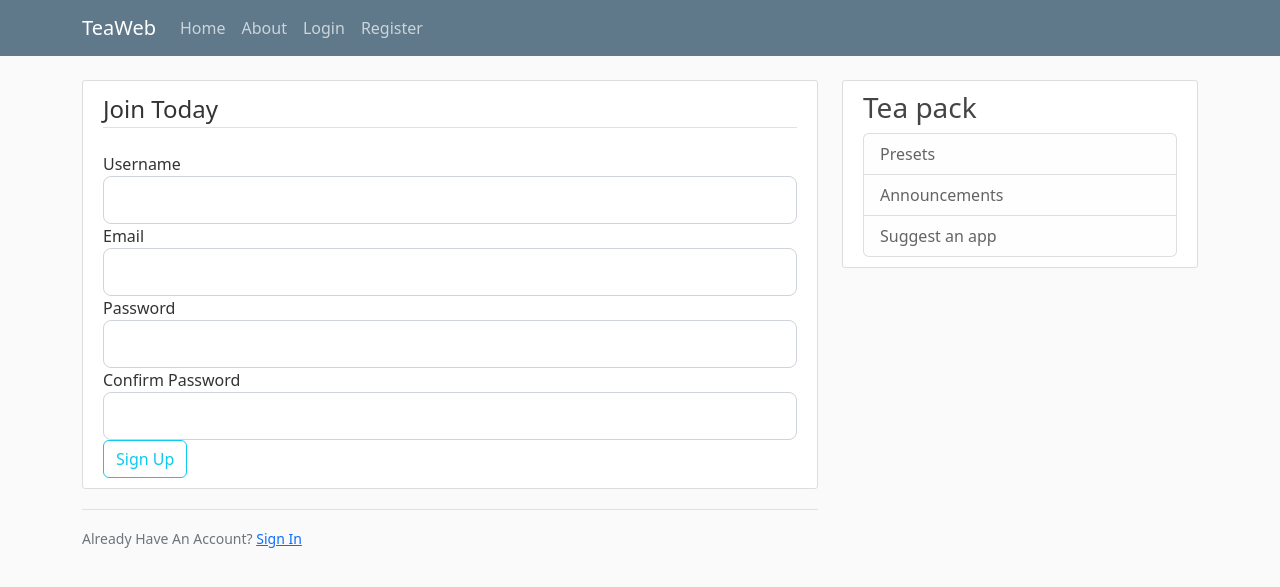
After one commit to Eduard2609/TeaPython_ISW, a Flask app: page /register in a window 1280 px wide. The commit adds this page. Shown: the top 587 px of the page. Run offline with Flask 2, Linux system fonts and the light colour scheme; some libraries are stand-ins or nearby versions.

Commit message:
added login and register functions

```diff
--- a/hello.py
+++ b/hello.py
@@ -1,6 +1,8 @@
-from flask import Flask, render_template, url_for, request, redirect
+from flask import Flask, render_template, url_for, request, flash, redirect
+from login import RegistrationForm, LoginForm
 
 app = Flask(__name__)
+app.config['SECRET_KEY'] = '5791628bb0b13ce0c676dfde280ba245'
 
 aplicatie = [
     {
@@ -49,6 +51,27 @@ def home():
 def about():
     return  render_template('about.html')
 
+@app.route("/register", methods=['GET', 'POST'])
+def register():
+    form = RegistrationForm()
+    if form.validate_on_submit():
+        flash(f'Account created for {form.username.data}!', 'success')
+        return redirect(url_for('home'))
+    return render_template('register.html', title='Register', form=form)
+
+
+@app.route("/login", methods=['GET', 'POST'])
+def login():
+    form = LoginForm()
+    if form.validate_on_submit():
+        if form.email.data == 'alexandru.momoi@student.unitbv.ro' and form.password.data == 'parola':
+            flash('You have been logged in!', 'success')
+            return redirect(url_for('home'))
+        else:
+            flash('Login Unsuccessful. Please check username and password', 'danger')
+    return render_template('login.html', title='Login', form=form)
+
+
 
 if __name__ == '__main__':
     app.run(debug=True)
--- /dev/null
+++ b/login.py
@@ -0,0 +1,22 @@
+from flask_wtf import FlaskForm
+from wtforms import StringField, PasswordField, SubmitField, BooleanField
+from wtforms.validators import DataRequired, Length, Email, EqualTo
+
+
+class RegistrationForm(FlaskForm):
+    username = StringField('Username',
+                           validators=[DataRequired(), Length(min=2, max=20)])
+    email = StringField('Email',
+                        validators=[DataRequired(), Email()])
+    password = PasswordField('Password', validators=[DataRequired()])
+    confirm_password = PasswordField('Confirm Password',
+                                     validators=[DataRequired(), EqualTo('password')])
+    submit = SubmitField('Sign Up')
+
+
+class LoginForm(FlaskForm):
+    email = StringField('Email',
+                        validators=[DataRequired(), Email()])
+    password = PasswordField('Password', validators=[DataRequired()])
+    remember = BooleanField('Remember Me')
+    submit = SubmitField('Login')
--- a/templates/about.html
+++ b/templates/about.html
@@ -1,7 +1,4 @@
 {% extends "layout.html" %}
 {% block content %}
     <h1>About</h1>
-
-
-<p> tereadsadasd</p>
 {% endblock %}
--- a/templates/layout.html
+++ b/templates/layout.html
@@ -29,13 +29,13 @@
           </button>
           <div class="collapse navbar-collapse" id="navbarToggle">
             <div class="navbar-nav mr-auto">
-              <a class="nav-item nav-link" href="/">Home</a>
-              <a class="nav-item nav-link" href="/about">About</a>
+              <a class="nav-item nav-link" href="{{ url_for('home') }}">Home</a>
+              <a class="nav-item nav-link" href="{{ url_for('about') }}">About</a>
             </div>
             <!-- Navbar Right Side -->
             <div class="navbar-nav">
-              <a class="nav-item nav-link" href="/login">Login</a>
-              <a class="nav-item nav-link" href="/register">Register</a>
+              <a class="nav-item nav-link" href="{{ url_for('login') }}">Login</a>
+              <a class="nav-item nav-link" href="{{ url_for('register') }}">Register</a>
             </div>
           </div>
         </div>
@@ -44,6 +44,7 @@
     <main role="main" class="container">
       <div class="row">
         <div class="col-md-8">
+
           {% block content %}{% endblock %}
         </div>
         <div class="col-md-4">
@@ -59,7 +60,12 @@
       </div>
     </main>
 
-    <script src="https://cdn.jsdelivr.net/npm/bootstrap@5.2.0-beta1/dist/js/bootstrap.bundle.min.js" integrity="sha384-pprn3073KE6tl6bjs2QrFaJGz5/SUsLqktiwsUTF55Jfv3qYSDhgCecCxMW52nD2" crossorigin="anonymous"></script>
+    <script src="https://code.jquery.com/jquery-3.2.1.slim.min.js" integrity="sha384-KJ3o2DKtIkvYIK3UENzmM7KCkRr/rE9/Qpg6aAZGJwFDMVNA/GpGFF93hXpG5KkN" crossorigin="anonymous"></script>
+    <script src="https://cdnjs.cloudflare.com/ajax/libs/popper.js/1.12.9/umd/popper.min.js" integrity="sha384-ApNbgh9B+Y1QKtv3Rn7W3mgPxhU9K/ScQsAP7hUibX39j7fakFPskvXusvfa0b4Q" crossorigin="anonymous"></script>
+    <script src="https://maxcdn.bootstrapcdn.com/bootstrap/4.0.0/js/bootstrap.min.js" integrity="sha384-JZR6Spejh4U02d8jOt6vLEHfe/JQGiRRSQQxSfFWpi1MquVdAyjUar5+76PVCmYl" crossorigin="anonymous"></script>
+</body>
+</html>
+
 
 </body>
 </html>
--- /dev/null
+++ b/templates/register.html
@@ -0,0 +1,72 @@
+{% extends "layout.html" %}
+{% block content %}
+    <div class="content-section">
+        <form method="POST" action="">
+            {{ form.hidden_tag() }}
+            <fieldset class="form-group">
+                <legend class="border-bottom mb-4">Join Today</legend>
+                <div class="form-group">
+                    {{ form.username.label(class="form-control-label") }}
+
+                    {% if form.username.errors %}
+                        {{ form.username(class="form-control form-control-lg is-invalid") }}
+                        <div class="invalid-feedback">
+                            {% for error in form.username.errors %}
+                                <span>{{ error }}</span>
+                            {% endfor %}
+                        </div>
+                    {% else %}
+                        {{ form.username(class="form-control form-control-lg") }}
+                    {% endif %}
+                </div>
+                <div class="form-group">
+                    {{ form.email.label(class="form-control-label") }}
+                    {% if form.email.errors %}
+                        {{ form.email(class="form-control form-control-lg is-invalid") }}
+                        <div class="invalid-feedback">
+                            {% for error in form.email.errors %}
+                                <span>{{ error }}</span>
+                            {% endfor %}
+                        </div>
+                    {% else %}
+                        {{ form.email(class="form-control form-control-lg") }}
+                    {% endif %}
+                </div>
+                <div class="form-group">
+                    {{ form.password.label(class="form-control-label") }}
+                    {% if form.password.errors %}
+                        {{ form.password(class="form-control form-control-lg is-invalid") }}
+                        <div class="invalid-feedback">
+                            {% for error in form.password.errors %}
+                                <span>{{ error }}</span>
+                            {% endfor %}
+                        </div>
+                    {% else %}
+                        {{ form.password(class="form-control form-control-lg") }}
+                    {% endif %}
+                </div>
+                <div class="form-group">
+                    {{ form.confirm_password.label(class="form-control-label") }}
+                    {% if form.confirm_password.errors %}
+                        {{ form.confirm_password(class="form-control form-control-lg is-invalid") }}
+                        <div class="invalid-feedback">
+                            {% for error in form.confirm_password.errors %}
+                                <span>{{ error }}</span>
+                            {% endfor %}
+                        </div>
+                    {% else %}
+                        {{ form.confirm_password(class="form-control form-control-lg") }}
+                    {% endif %}
+                </div>
+            </fieldset>
+            <div class="form-group">
+                {{ form.submit(class="btn btn-outline-info") }}
+            </div>
+        </form>
+    </div>
+    <div class="border-top pt-3">
+        <small class="text-muted">
+            Already Have An Account? <a class="ml-2" href="{{ url_for('login') }}">Sign In</a>
+        </small>
+    </div>
+{% endblock content %}
```
Also changed, not shown: templates/login.html (added, +52 -0 lines).
